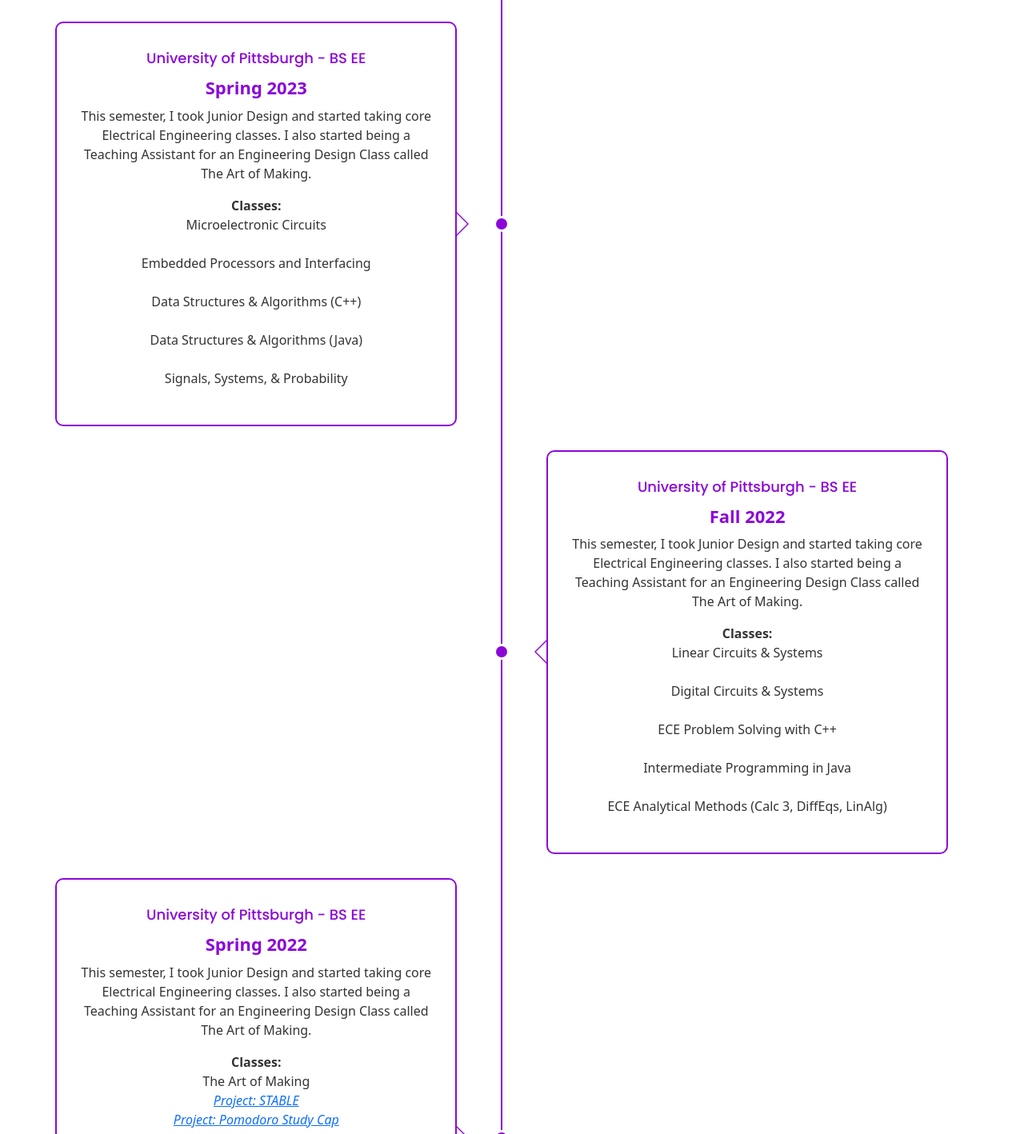
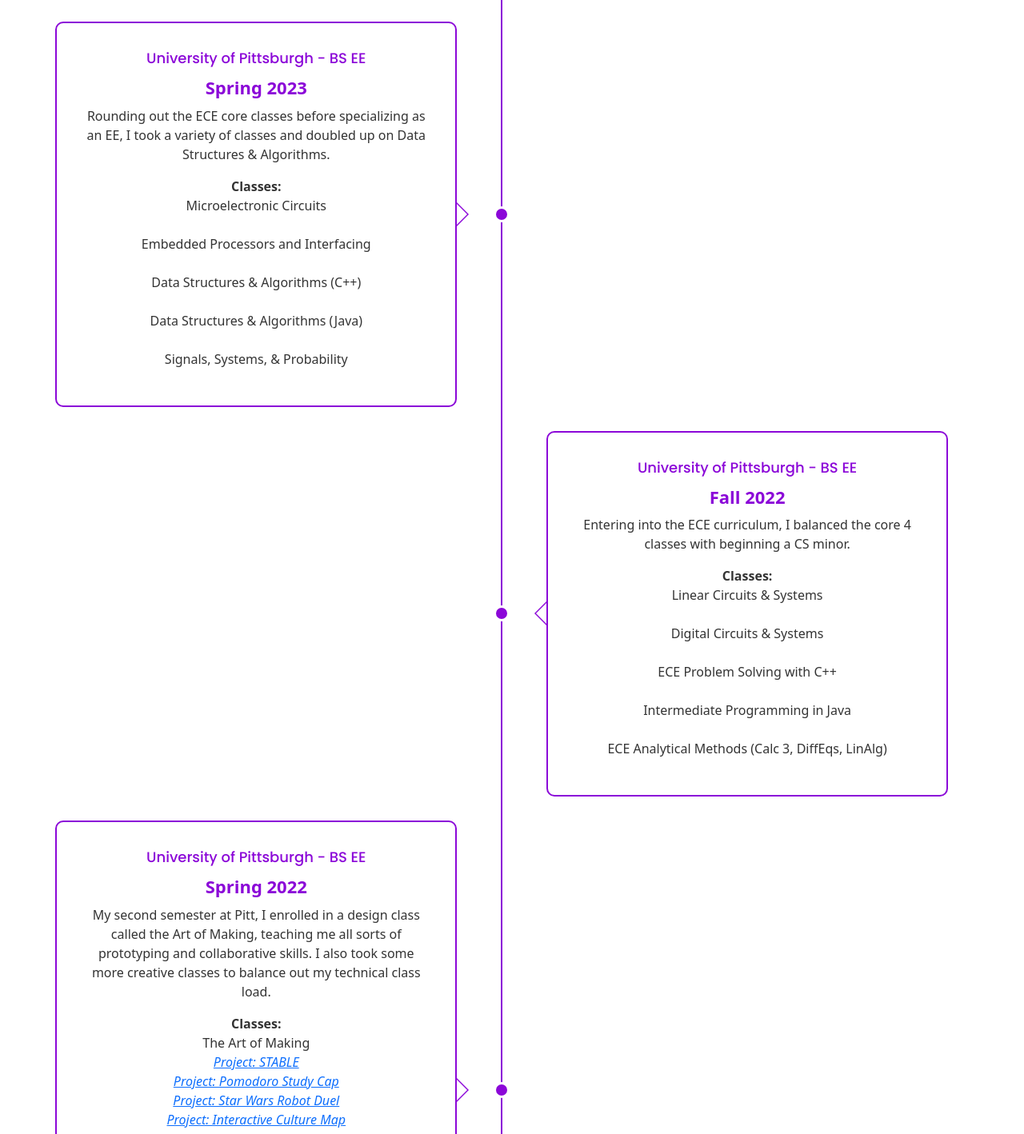
Before and after one commit to KushalP17/Portfolio, a website built with Vite: page education/index.html in a window 1280 px wide. Shown: the part 3680-5098 px from the top of the page at 80% size. Built offline with nearby package versions, Linux system fonts and the light colour scheme.

Commit message:
fixed education descriptions for first two college years

```diff
--- a/education/index.html
+++ b/education/index.html
@@ -118,7 +118,7 @@
                             <div class="timeline_content">
                             <span>University of Pittsburgh <wbr>- <wbr>BS EE</span>
                             <h4>Spring 2024</h4>
-                            <p>This semester, I TA'd for The Art of Making once again, along with finishing out my core degree requirements for Electrical Engineering. I also started taking classes for my CS minor again.</p>
+                            <p>I TA'd for The Art of Making once again, along with finishing out my core degree requirements for Electrical Engineering. I also started taking classes for my CS minor again.</p>
                             <p><b>Classes:</b>
                                 <br>Linear Control Theory
                                 <br><br>CyberPhysical Systems
@@ -153,7 +153,7 @@
                             <div class="timeline_content">
                             <span>University of Pittsburgh <wbr>- <wbr>BS EE</span>
                             <h4>Spring 2023</h4>
-                            <p>This semester, I took Junior Design and started taking core Electrical Engineering classes. I also started being a Teaching Assistant for an Engineering Design Class called The Art of Making.</p>
+                            <p>Rounding out the ECE core classes before specializing as an EE, I took a variety of classes and doubled up on Data Structures & Algorithms.</p>
                             <p><b>Classes:</b>
                                 <br>Microelectronic Circuits
                                 <br><br>Embedded Processors and Interfacing
@@ -168,7 +168,7 @@
                             <div class="timeline_content">
                             <span>University of Pittsburgh <wbr>- <wbr>BS EE</span>
                             <h4>Fall 2022</h4>
-                            <p>This semester, I took Junior Design and started taking core Electrical Engineering classes. I also started being a Teaching Assistant for an Engineering Design Class called The Art of Making.</p>
+                            <p>Entering into the ECE curriculum, I balanced the core 4 classes with beginning a CS minor.</p>
                             <p><b>Classes:</b>
                                 <br>Linear Circuits & Systems
                                 <br><br>Digital Circuits & Systems
@@ -183,7 +183,7 @@
                             <div class="timeline_content">
                             <span>University of Pittsburgh <wbr>- <wbr>BS EE</span>
                             <h4>Spring 2022</h4>
-                            <p>This semester, I took Junior Design and started taking core Electrical Engineering classes. I also started being a Teaching Assistant for an Engineering Design Class called The Art of Making.</p>
+                            <p>My second semester at Pitt, I enrolled in a design class called the Art of Making, teaching me all sorts of prototyping and collaborative skills. I also took some more creative classes to balance out my technical class load.</p>
                             <p><b>Classes:</b>
                                 <br>The Art of Making
                                 <br><em><a href="../projects/#stable">Project: STABLE</a></em>
@@ -204,7 +204,7 @@
                             <div class="timeline_content">
                             <span>University of Pittsburgh <wbr>- <wbr>BS EE</span>
                             <h4>Fall 2021</h4>
-                            <p>This semester, I took Junior Design and started taking core Electrical Engineering classes. I also started being a Teaching Assistant for an Engineering Design Class called The Art of Making.</p>
+                            <p>My first semester at Pitt, I focused on Engineering Prerequisites, learning how to program and relearning physics.</p>
                             <p><b>Classes:</b>
                                 <br>Honors Physics 1: Mechanics
                                 <br><br>Honors Engineering Analysis & Computing
```
